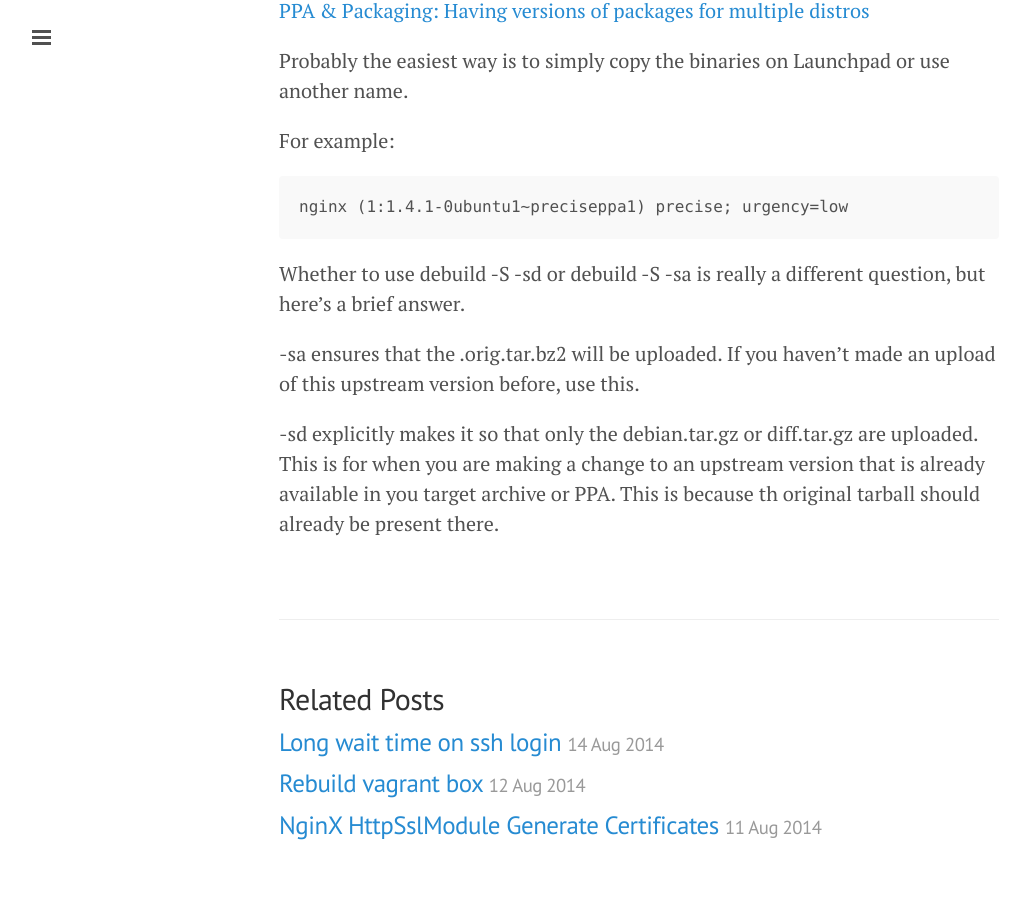
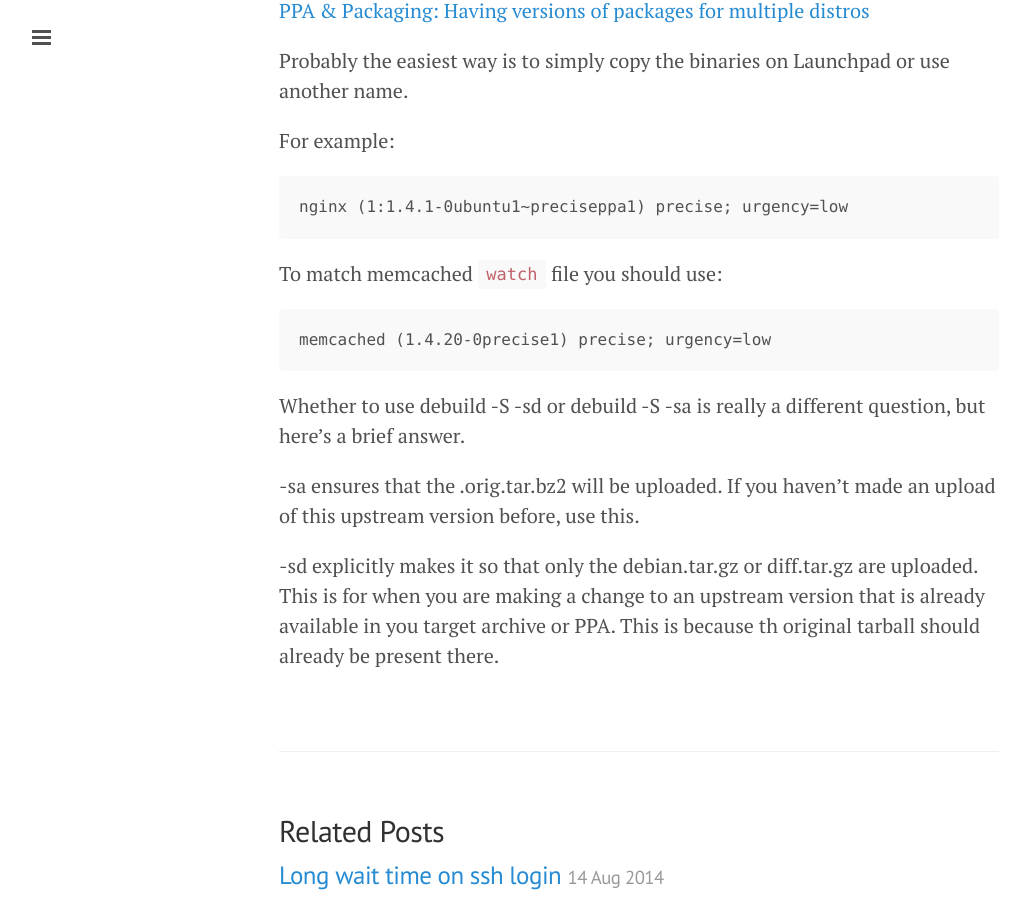
Before and after one commit to sitano/sitano.github.io, a Jekyll site: the page built from _posts/2014-08-10-rebuild-ubuntu-bzr-package.md, in a window 1280 px wide and 900 px high, scrolled down 5244 px. Shown: the whole window, without its empty margins (1-1027 px from the left). Built offline with Jekyll 4.4.1, drawn with Linux system fonts in a browser that asks for light colours; Markdown is read by kramdown in place of the engine named in the settings; comment, search, counter and statistics services are not loaded.

Commit message:
update multi ppa memcached note

```diff
--- a/_posts/2014-08-10-rebuild-ubuntu-bzr-package.md
+++ b/_posts/2014-08-10-rebuild-ubuntu-bzr-package.md
@@ -172,6 +172,10 @@
 
     nginx (1:1.4.1-0ubuntu1~preciseppa1) precise; urgency=low
 
+To match memcached `watch` file you should use:
+
+    memcached (1.4.20-0precise1) precise; urgency=low
+
 Whether to use debuild -S -sd or debuild -S -sa is really a different question,
 but here’s a brief answer.
 
```
